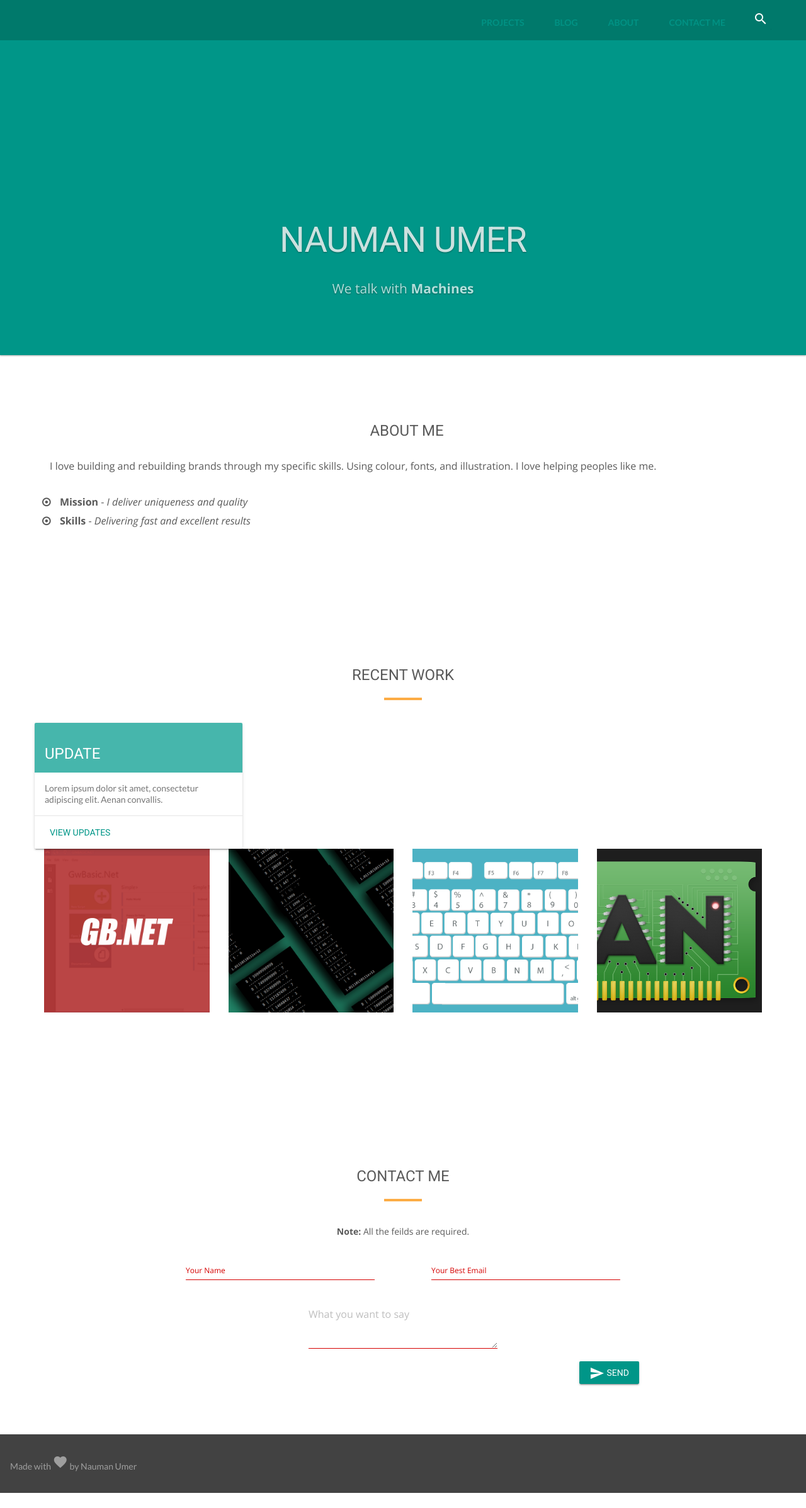
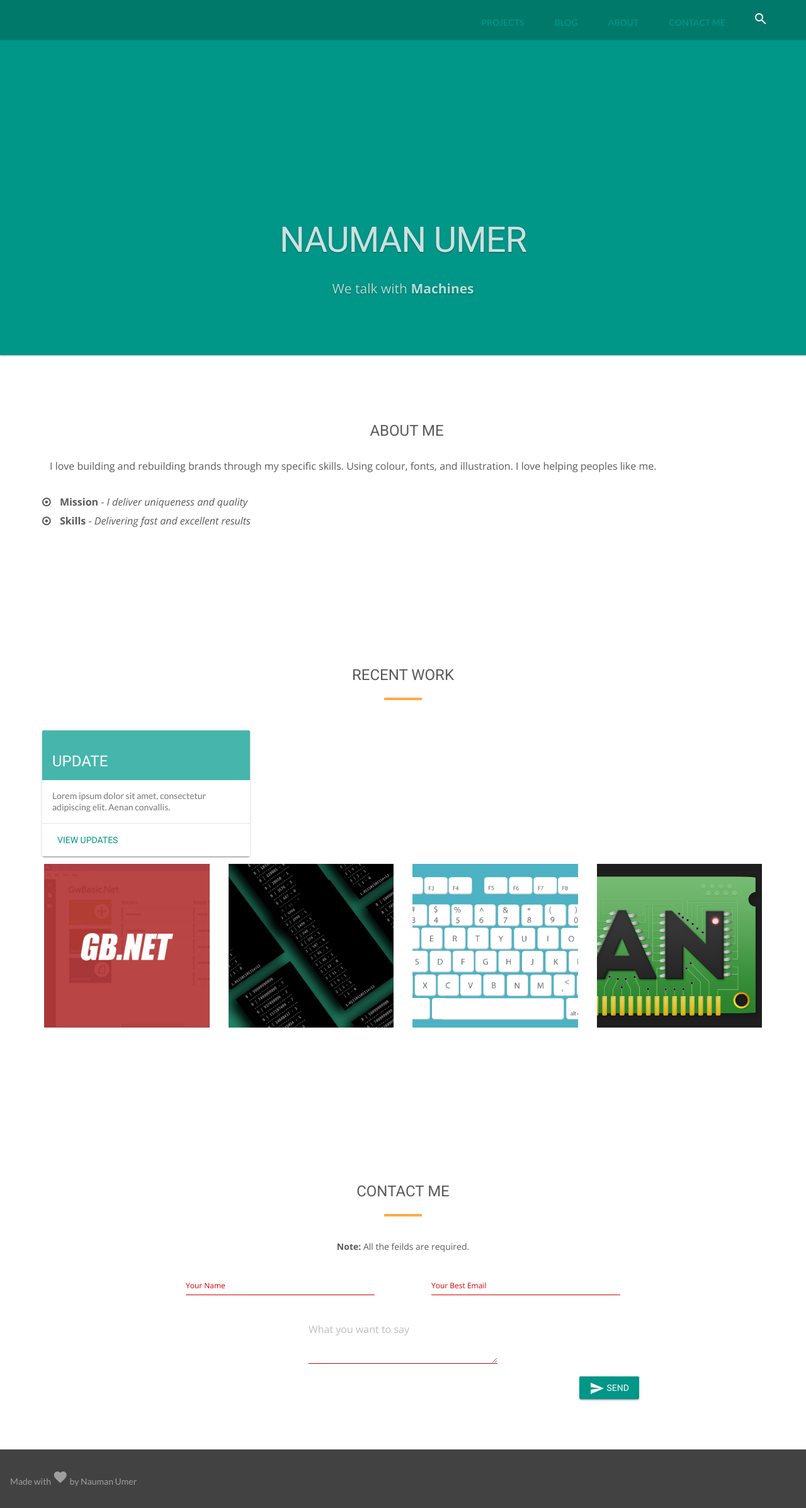
Before and after one commit to nmanumr/nmanumr.com, a Jekyll site: the page built from index.html, in a window 1280 px wide. Shown: the whole page at 63% size. Built offline with Jekyll 4.4.1, drawn with Linux system fonts in a browser that asks for light colours; nearby versions of some CDN libraries.

Commit message:
Update portfolio.html

```diff
--- a/_includes/portfolio.html
+++ b/_includes/portfolio.html
@@ -31,7 +31,7 @@
   background: #46B6AC 15%;
 }
 </style>
-<div class="row">
+<div class="row" style="padding:12px">
 <div class="demo-card-square mdl-card mdl-shadow--2dp">
   <div class="mdl-card__title mdl-card--expand">
     <h2 class="mdl-card__title-text">Update</h2>
```
